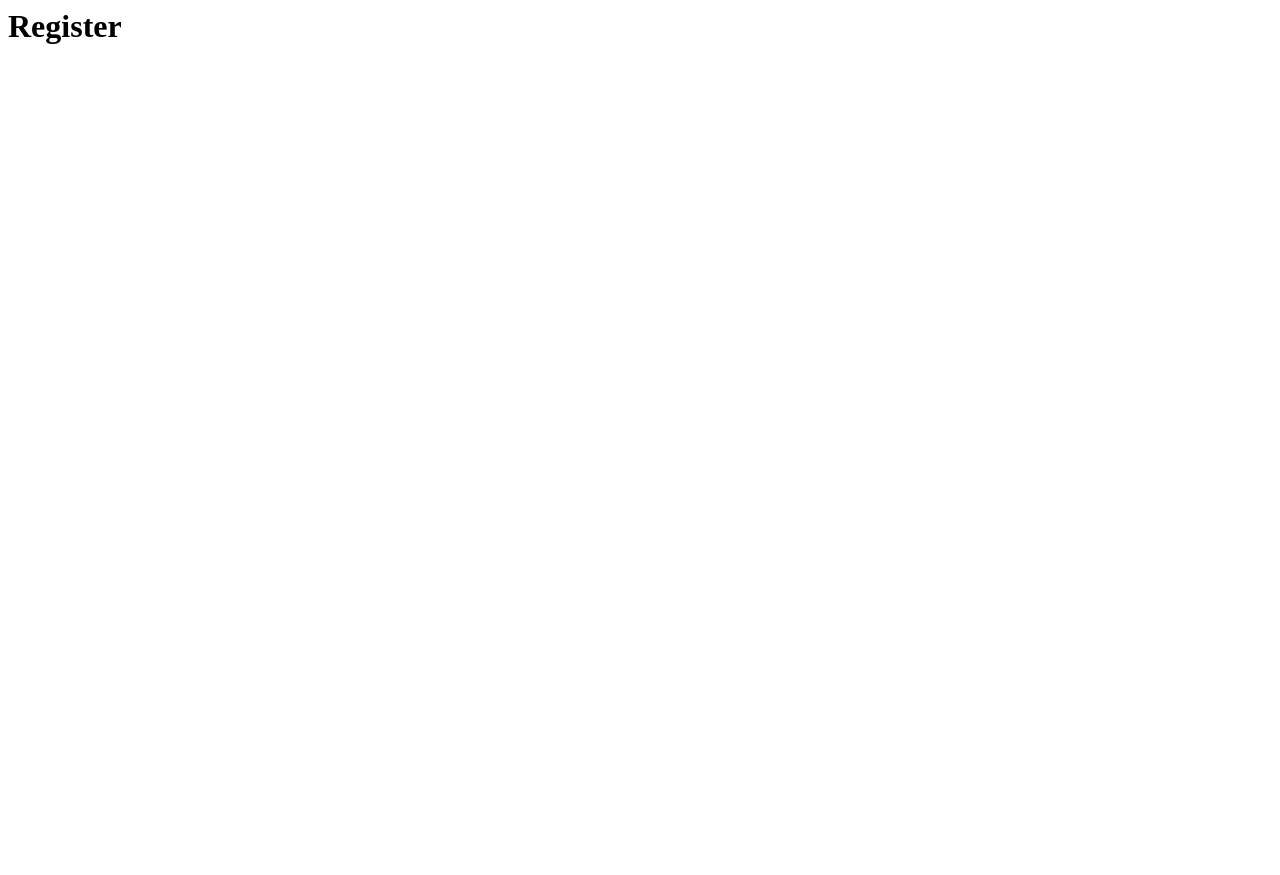
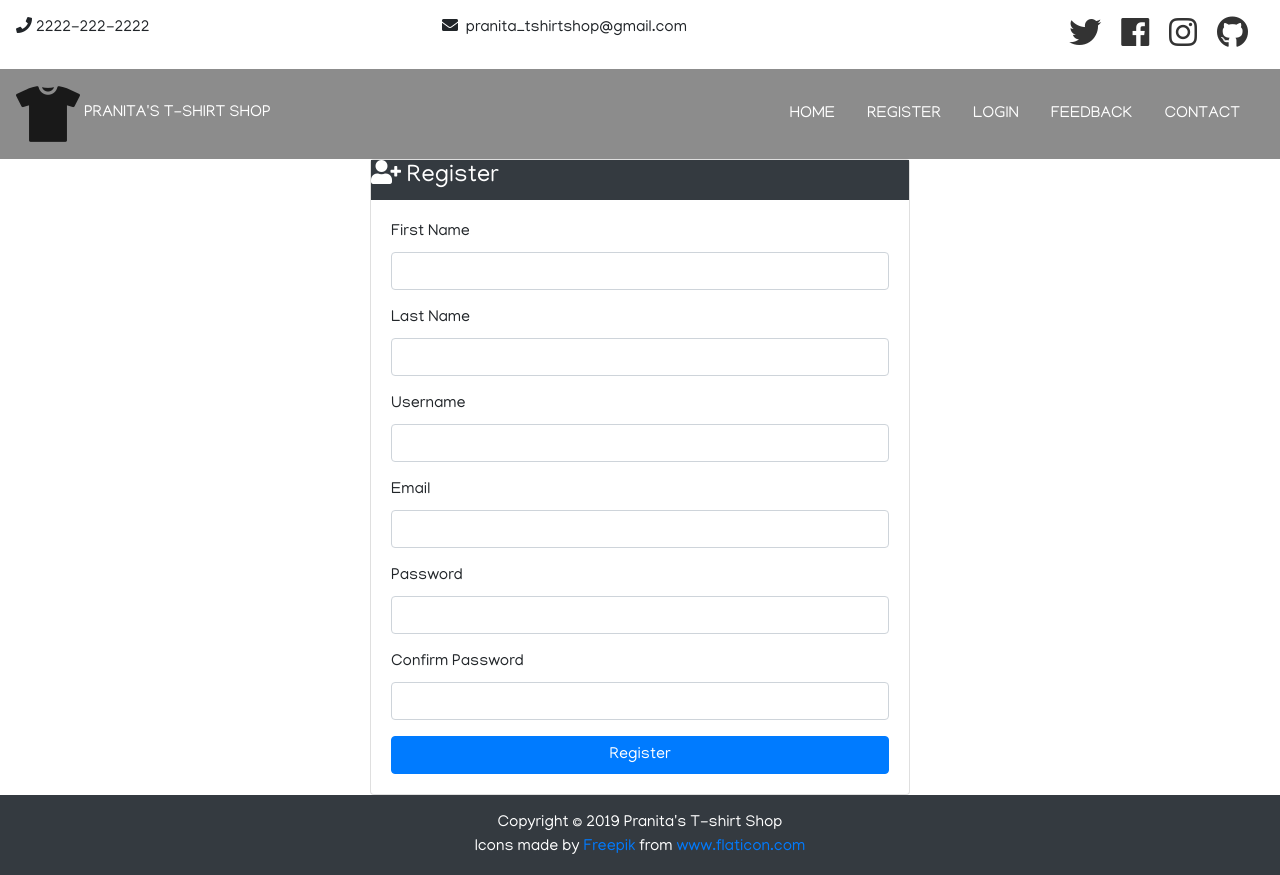
Before and after one commit to pranitastudent/T-shirt-Shop-Project, a Django app: page /accounts/register in a window 1280 px wide. Before the commit the page is almost empty. Before the commit the page ends 44 px from the top, so only its background shows below. Run offline with Django 3.2, Linux system fonts and the light colour scheme; some libraries are stand-ins or nearby versions.

Commit message:
Register form complete

```diff
--- a/shop/static/css/style.css
+++ b/shop/static/css/style.css
@@ -74,7 +74,7 @@ body {
 
 
 .location {
-    font-size: 1.5em;
+    font-size: 1.25em;
 }
 
 
--- a/templates/accounts/register.html
+++ b/templates/accounts/register.html
@@ -1 +1,49 @@
-<h1>Register</h1>
+{% extends 'base.html' %}
+{% load static%}
+
+{% block content %}
+<section id="register">
+    <div class="container">
+        <div class="row">
+            <div class="col-md-6 mx-auto">
+                <div class="card">
+                    <div class="card-heading bg-dark text-white">
+                        <h4><i class="fas fa-user-plus"></i> Register</h4>
+                    </div>
+                    <div class="card-body">
+                        <form action="{% url 'register' %}" method="POST">
+                            {% csrf_token %}
+                            <div class="form-group">
+                                <label for="first_name">First Name</label>
+                                <input type="text" name="first_name" class="form-control" required>
+                            </div>
+                            <div class="form-group">
+                                <label for="last_name">Last Name</label>
+                                <input type="text" name="last_name" class="form-control" required>
+                            </div>
+                            <div class="form-group">
+                                <label for="username">Username</label>
+                                <input type="text" name="username" class="form-control" required>
+                              </div>
+                              <div class="form-group">
+                                <label for="email">Email</label>
+                                <input type="email" name="email" class="form-control" required>
+                              </div>
+                              <div class="form-group">
+                                <label for="password2">Password</label>
+                                <input type="password" name="password" class="form-control" required>
+                              </div>
+                              <div class="form-group">
+                                <label for="password">Confirm Password</label>
+                                <input type="password" name="password2" class="form-control" required>
+                              </div>
+                              <input type="submit" value= "Register" class= "btn btn-primary btn-block">
+                        </form>
+                    </div>
+                </div>
+            </div>
+        </div>
+    </div>
+</section>
+
+{% endblock %}
--- a/templates/home/index.html
+++ b/templates/home/index.html
@@ -103,9 +103,9 @@
 
 
 			</div>
-			<div class="col-md-3 col-xs-3 mt-3">
-				<h2 class="display-5 text-center">Location</h1><br><br><hr>
-				<p class="lead location pt-5">67 Cromwell Road<br> Hounslow<br> Middlesex<br> TW4 5RF</p>
+			<div class="col-md-3 col-xs-3 mt-3 pt-5">
+				<h3 class="mb-3"> Location of Shop</h3><hr>
+				<p class="location pt-5">67 Cromwell Road<br> Hounslow<br> Middlesex<br> TW4 5RF</p>
 			</div>
 			<div class="col-md-6 col-xs-6 py-3">
 				<div class="map"></div>
```
